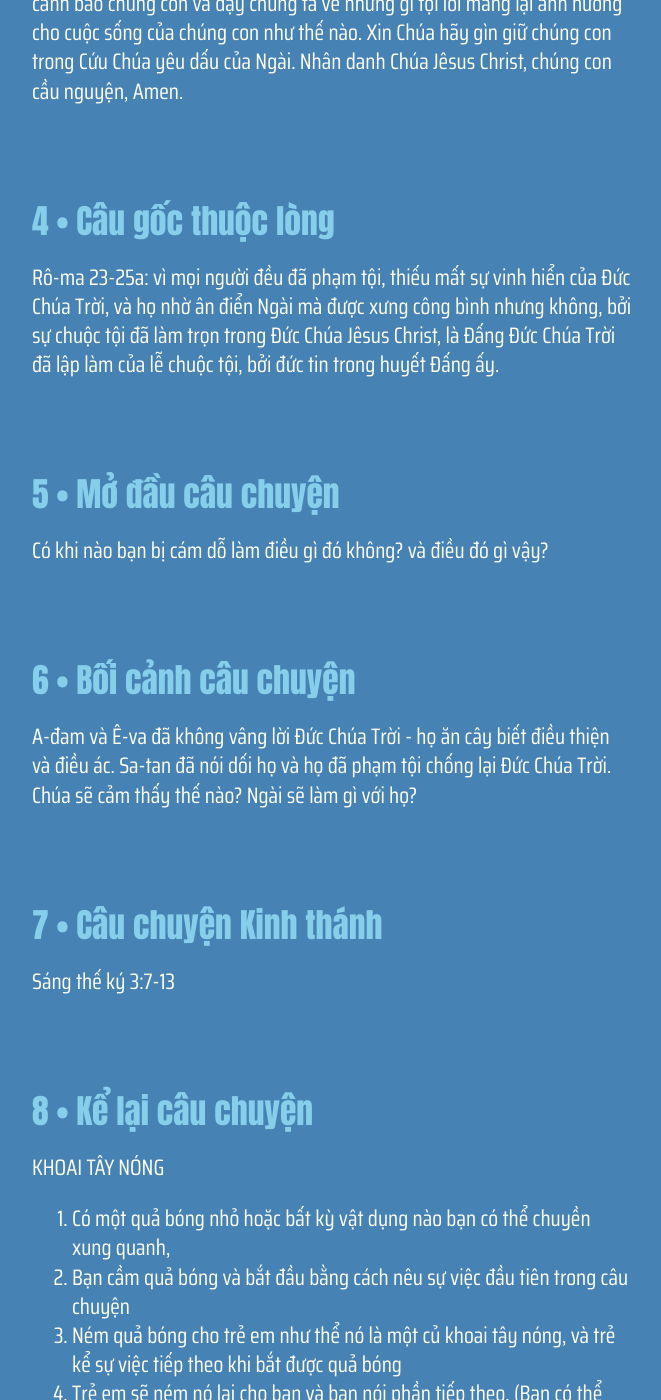
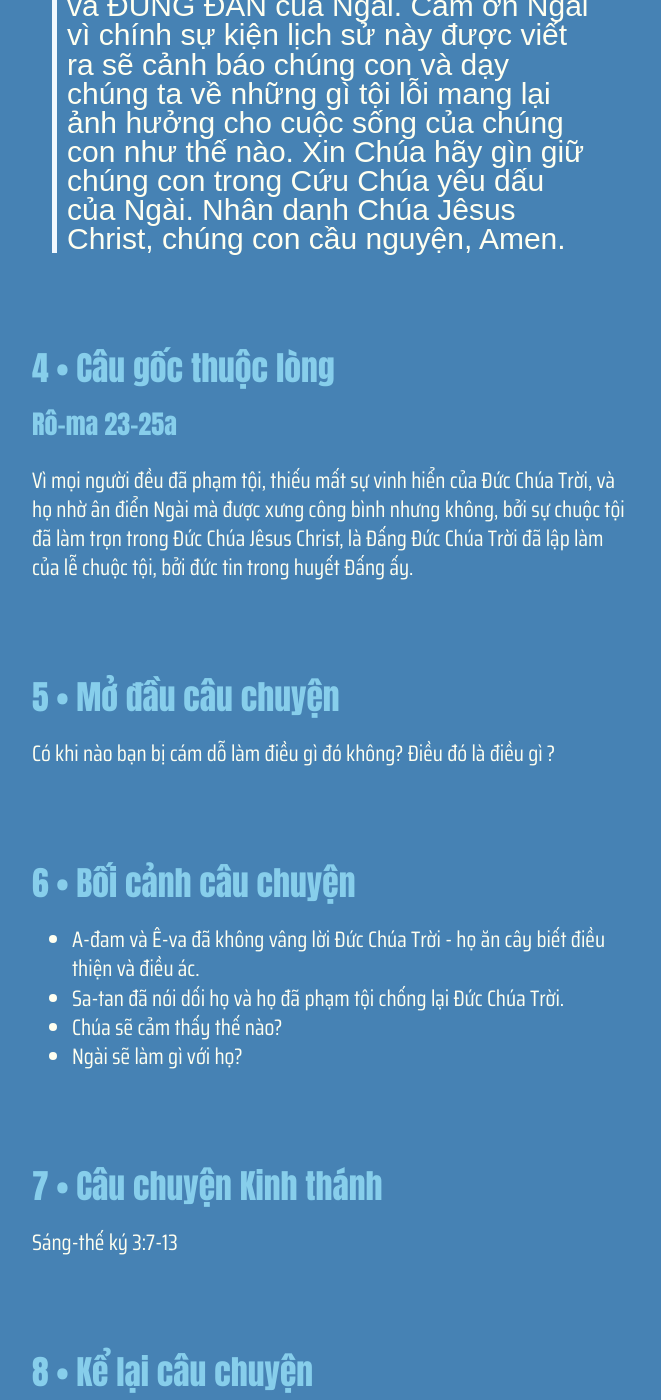
Before and after one commit to GospelTrust/LGS, a Jekyll site: the page built from docs/content/_vi/06-2.md, in a window 1280 px wide and 1400 px high, scrolled down 1762 px. Shown: the whole window, without its empty margins (308-969 px from the left). Built offline with Jekyll 4.4.1, drawn with Linux system fonts in a browser that asks for light colours; some web fonts are replaced; some of the changed text lies outside the part shown.

Commit message:
Update: w6d2

```diff
--- a/docs/content/_vi/06-2.md
+++ b/docs/content/_vi/06-2.md
@@ -1,16 +1,16 @@
 ---
 week: 6
 day: 2
-title: 'A-ĐAM VÀ Ê-VA: CẢM THẤY XẤU HỔ'
+title: 'A-đam và Ê-va: Cảm thấy xấu hổ'
 bible: 'Sáng-thế-ký 3:7-13'
 layout: lesson
 ---
 
 
 {% include lesson/section.html index=1 %}
-- Cho trẻ em học biết rằng tội lỗi đã mang lại sự xấu hổ và sợ hãi cho con người
-- Để trẻ em hiểu rằng con người đã cố ý không vâng lời Đức Chúa Trời
-- Để trẻ em nhận ra rằng tội lỗi không thể đứng vững trước Đức Chúa Trời thánh khiết
+- Cho trẻ em học biết rằng tội lỗi đã mang lại sự xấu hổ và sợ hãi cho con người.
+- Để trẻ em hiểu rằng con người đã cố ý không vâng lời Đức Chúa Trời.
+- Để trẻ em nhận ra rằng tội lỗi không thể đứng vững trước Đức Chúa Trời thánh khiết.
 
 
 {% include lesson/section.html index=2 %}
@@ -19,28 +19,33 @@
 
 
 {% include lesson/section.html index=3 %}
-Kính lạy Chúa vĩ đại và là Cha của chúng con, Cảm ơn vì LỜI THÀNH TÍN và ĐÚNG ĐẮN của Ngài. Cảm ơn Ngài vì chính sự kiện lịch sử này được viết ra sẽ cảnh báo chúng con và dạy chúng ta về những gì tội lỗi mang lại ảnh hưởng cho cuộc sống của chúng con như thế nào. Xin Chúa hãy gìn giữ chúng con trong Cứu Chúa yêu dấu của Ngài. Nhân danh Chúa Jêsus Christ, chúng con cầu nguyện, Amen.
+> Kính lạy Chúa vĩ đại và là Cha của chúng con, Cảm ơn vì LỜI THÀNH TÍN và ĐÚNG ĐẮN của Ngài. Cảm ơn Ngài vì chính sự kiện lịch sử này được viết ra sẽ cảnh báo chúng con và dạy chúng ta về những gì tội lỗi mang lại ảnh hưởng cho cuộc sống của chúng con như thế nào. Xin Chúa hãy gìn giữ chúng con trong Cứu Chúa yêu dấu của Ngài. Nhân danh Chúa Jêsus Christ, chúng con cầu nguyện, Amen.
 
 
 
 {% include lesson/section.html index=4 %}
-Rô-ma 23-25a: vì mọi người đều đã phạm tội, thiếu mất sự vinh hiển của Đức Chúa Trời, và họ nhờ ân điển Ngài mà được xưng công bình nhưng không, bởi sự chuộc tội đã làm trọn trong Đức Chúa Jêsus Christ, là Đấng Đức Chúa Trời đã lập làm của lễ chuộc tội, bởi đức tin trong huyết Đấng ấy.
+### Rô-ma 23-25a
+Vì mọi người đều đã phạm tội, thiếu mất sự vinh hiển của Đức Chúa Trời, và họ nhờ ân điển Ngài mà được xưng công bình nhưng không, bởi sự chuộc tội đã làm trọn trong Đức Chúa Jêsus Christ, là Đấng Đức Chúa Trời đã lập làm của lễ chuộc tội, bởi đức tin trong huyết Đấng ấy.
 
 
 {% include lesson/section.html index=5 %}
-Có khi nào bạn bị cám dỗ làm điều gì đó không? và điều đó gì vậy?
+Có khi nào bạn bị cám dỗ làm điều gì đó không?
+Điều đó là điều gì ?
 
 
 {% include lesson/section.html index=6 %}
-A-đam và Ê-va đã không vâng lời Đức Chúa Trời - họ ăn cây biết điều thiện và điều ác. Sa-tan đã nói dối họ và họ đã phạm tội chống lại Đức Chúa Trời. Chúa sẽ cảm thấy thế nào? Ngài sẽ làm gì với họ?
+- A-đam và Ê-va đã không vâng lời Đức Chúa Trời - họ ăn cây biết điều thiện và điều ác.
+- Sa-tan đã nói dối họ và họ đã phạm tội chống lại Đức Chúa Trời.
+- Chúa sẽ cảm thấy thế nào?
+- Ngài sẽ làm gì với họ?
 
 
 {% include lesson/section.html index=7 %}
-Sáng thế ký 3:7-13
+Sáng-thế ký 3:7-13
 
 
 {% include lesson/section.html index=8 %}
-KHOAI TÂY NÓNG
+### Khoai tây nóng
 1. Có một quả bóng nhỏ hoặc bất kỳ vật dụng nào bạn có thể chuyền xung quanh,
 2. Bạn cầm quả bóng và bắt đầu bằng cách nêu sự việc đầu tiên trong câu chuyện
 3. Ném quả bóng cho trẻ em như thể nó là một củ khoai tây nóng, và trẻ kể sự việc tiếp theo khi bắt được quả bóng
@@ -50,8 +55,9 @@
 
 {% include lesson/section.html index=9 %}
 1. Câu chuyện mô tả mối quan hệ của Đức Chúa Trời với các nhân vật như thế nào?
-2. Bạn đang tưởng tượng điều gì khi câu chuyện được kể? Bạn cảm thấy nó thế nào? 3. Từ những gì bạn học được hôm nay, bạn cảm thấy Chúa có thể yêu cầu bạn làm gì không?
+2. Bạn đang tưởng tượng điều gì khi câu chuyện được kể? Bạn cảm thấy nó thế nào?
+3. Từ những gì bạn học được hôm nay, bạn cảm thấy Chúa có thể yêu cầu bạn làm gì không?
 
 
 {% include lesson/section.html index=10 %}
-Ôi lạy Chúa là ĐỨC CHÚA TRỜI của chúng con, Cảm ơn vì Lời của Ngài luôn sống động và hành động trên đời sống chúng con. Lời của Ngài sắc bén hơn bất kỳ thanh gươm hai lưỡi nào xuyên thấu vào hồn, linh, cốt tủy của chúng con. Lời Chúa phán xét suy nghĩ và thái độ của tấm lòng chúng con. Nhân Danh Cứu Chúa Jêsus Christ, chúng con cầu nguyện. Amen.
+> Ôi lạy Chúa là Đức Chúa Trời của chúng con, cảm ơn vì Lời của Ngài luôn sống động và hành động trên đời sống chúng con. Lời của Ngài sắc bén hơn bất kỳ thanh gươm hai lưỡi nào xuyên thấu vào hồn, linh, cốt tủy của chúng con. Lời Chúa phán xét suy nghĩ và thái độ của tấm lòng chúng con. Nhân danh cứu Chúa Jêsus Christ, chúng con cầu nguyện. Amen.
```
